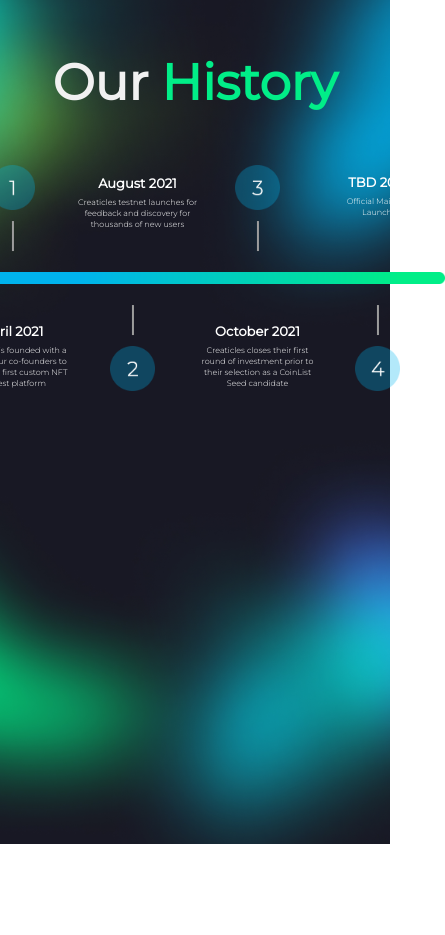
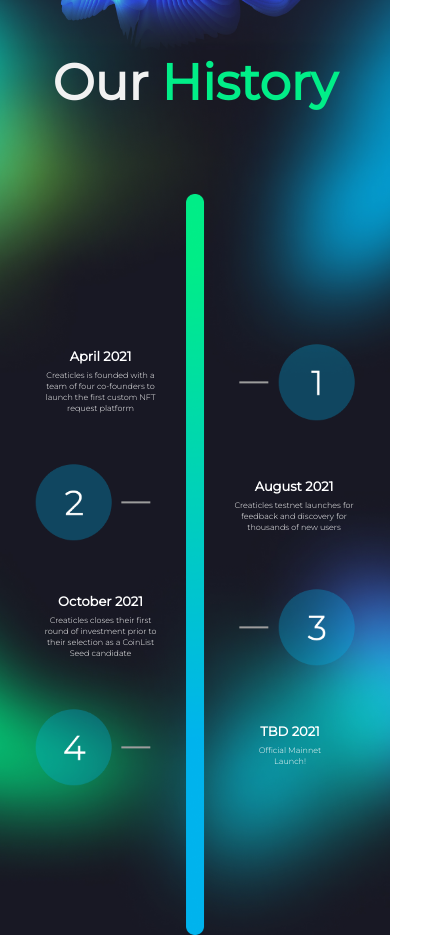
Before and after one commit to zerofille/creaticles, a React (Create React App) app: page / in a window 390 px wide. Shown: the whole page, 445 px wide, since content can reach past the window. Before the commit the page ends 844 px from the top, so only its background shows below. Built offline with nearby package versions, Linux system fonts and the light colour scheme.

Commit message:
Started adding styles for mobile version

```diff
--- a/src/Components/FullSection.sass
+++ b/src/Components/FullSection.sass
@@ -22,15 +22,21 @@
 
 @media (max-width: 1225px)
   .union
-   width: 900px
+    width: 900px
+
 @media (max-width: 950px)
   .union
     width: 650px
+
 @media (max-width: 685px)
   .union
-    width: 500px
-//@media (max-width: 685px)
-//  .union
-//    transform: rotate(-90deg)
-//    width: 741px
-//    height: 18px
+   width: 500px
+
+@media (max-width: 520px)
+  .sectionWrap
+   transform: rotate(-90deg)
+   margin-top: 280px
+  .union
+    width: 741px
+  .sectionWrap
+    flex-direction: column-reverse
--- a/src/Components/HalfSection.sass
+++ b/src/Components/HalfSection.sass
@@ -29,3 +29,11 @@
     margin-top: 35px
   .row
     margin-bottom: 35px
+
+@media (max-width: 520px)
+  .rowReverse
+   flex-direction: row
+   margin-bottom: 50px
+  .row
+    flex-direction: row-reverse
+    margin-top: 50px
--- a/src/Components/NumberBlock.sass
+++ b/src/Components/NumberBlock.sass
@@ -1,4 +1,3 @@
-
 
 .reverse
   display: flex
@@ -12,7 +11,7 @@
   align-items: center
   width: 291px
 
-.revLine,.nonRevLine
+.revLine, .nonRevLine
   background-color: #9C9C9C
   width: 78.32px
   height: 2.1px
@@ -20,6 +19,7 @@
 
 .revLine
   margin-bottom: 55px
+
 .nonRevLine
   margin-top: 55px
 
@@ -28,7 +28,7 @@
     width: 80px
   .reverse, .nonReverse
     width: 225px
-  .revLine,.nonRevLine
+  .revLine, .nonRevLine
     width: 59px
   .revLine
     margin-bottom: 40px
@@ -41,7 +41,7 @@
     width: 60px
   .reverse, .nonReverse
     width: 162.5px
-  .revLine,.nonRevLine
+  .revLine, .nonRevLine
     width: 45px
   .revLine
     margin-bottom: 30px
@@ -53,9 +53,27 @@
     width: 45px
   .reverse, .nonReverse
     width: 125px
-  .revLine,.nonRevLine
+  .revLine, .nonRevLine
     width: 30px
   .revLine
     margin-bottom: 25px
   .nonRevLine
     margin-top: 25px
+
+@media (max-width: 520px)
+  .reverse, .nonReverse
+    transform: rotate(-270deg)
+  .nonReverse
+    flex-direction: row-reverse
+  .nonRevLine
+    transform: rotate(-180deg)
+    margin: 10px 10px
+  .reverse
+    flex-direction: row
+  .revLine
+    transform: rotate(-180deg)
+    margin: 10px 10px
+  .number
+    width: 76.4px
+  .revLine, .nonRevLine
+    width: 560.19px
--- a/src/Components/TextBlock.sass
+++ b/src/Components/TextBlock.sass
@@ -80,3 +80,6 @@ h3
     margin-bottom: 4px
   .headerStyle
     margin-top: -12px
+@media (max-width: 520px)
+  .textBlockWrap
+    transform: rotate(-270deg)
```
